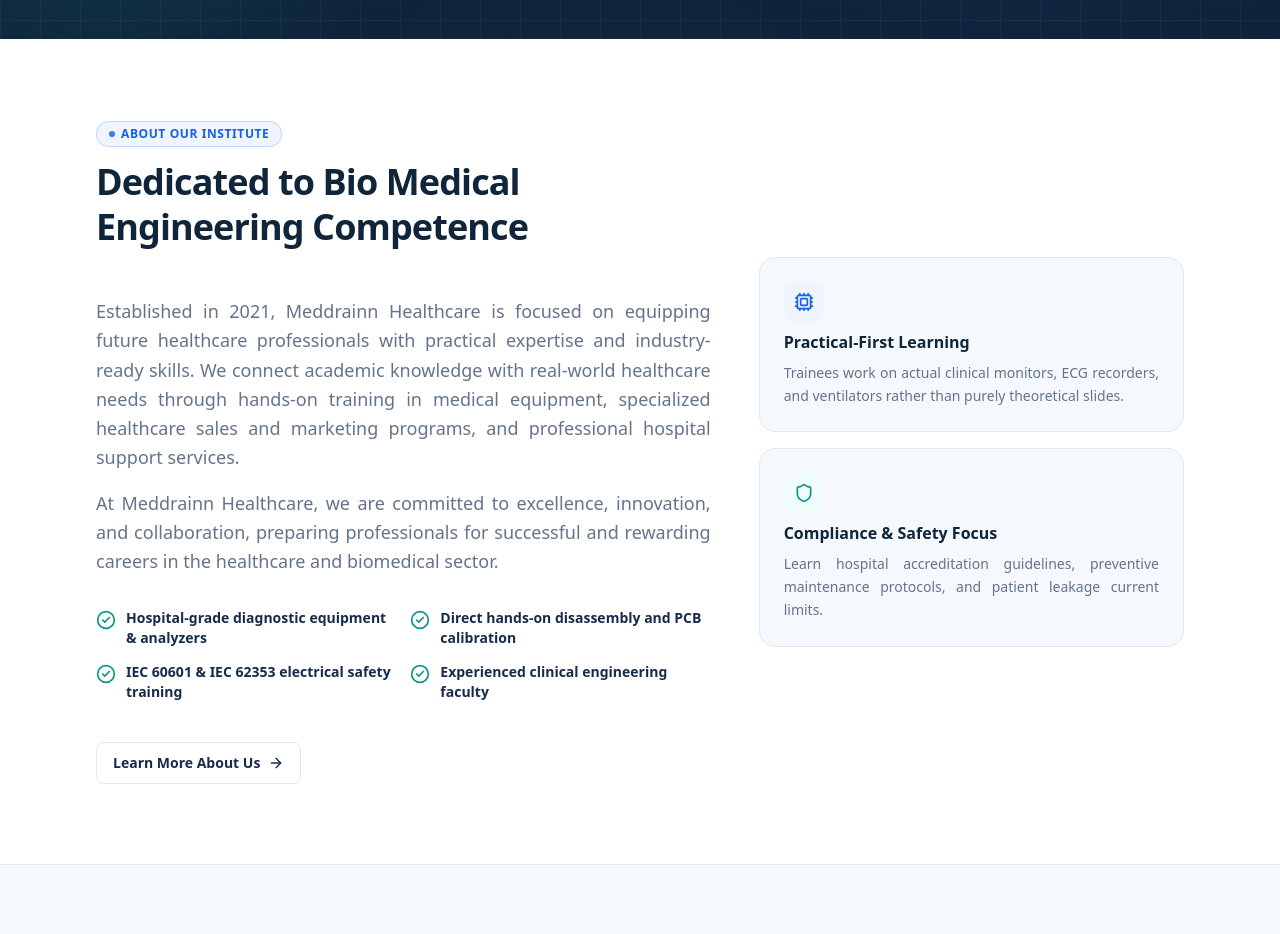
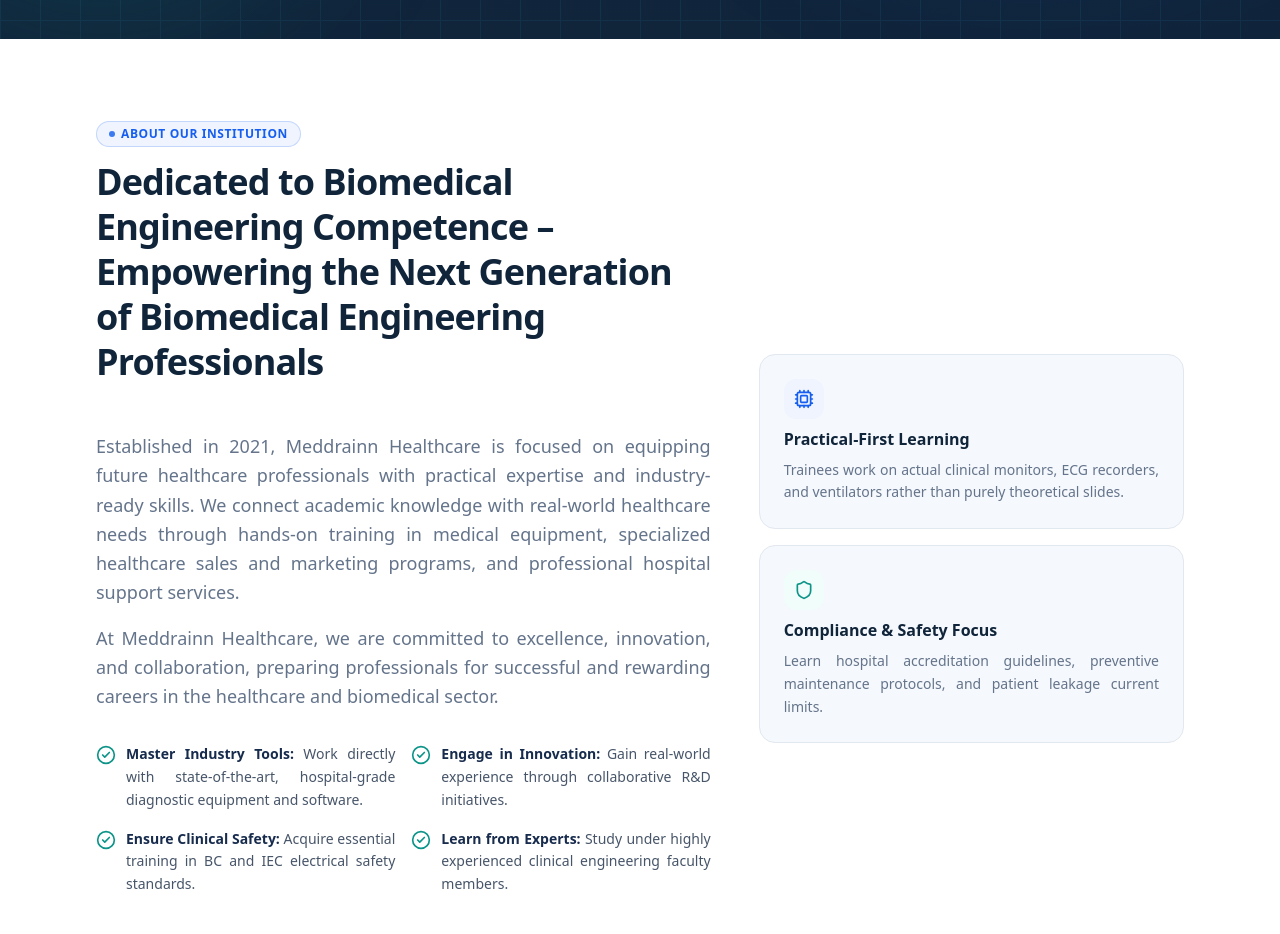
Before and after one commit to tnsurya7/meddrainnhealthcare, a Next.js app: page / in a window 1280 px wide. Shown: the part 820-1754 px from the top of the page. Built offline with nearby package versions, Linux system fonts and the light colour scheme; no server answers.

Commit message:
feat(about): update about section heading and feature highlights

```diff
--- a/src/components/home/AboutPreviewSection.tsx
+++ b/src/components/home/AboutPreviewSection.tsx
@@ -11,10 +11,26 @@
 
 export function AboutPreviewSection({ aboutContent }: AboutPreviewProps) {
   const highlights = [
-    "Hospital-grade diagnostic equipment & analyzers",
-    "Direct hands-on disassembly and PCB calibration",
-    "IEC 60601 & IEC 62353 electrical safety training",
-    "Experienced clinical engineering faculty",
+    {
+      title: "Master Industry Tools",
+      description:
+        "Work directly with state-of-the-art, hospital-grade diagnostic equipment and software.",
+    },
+    {
+      title: "Engage in Innovation",
+      description:
+        "Gain real-world experience through collaborative R&D initiatives.",
+    },
+    {
+      title: "Ensure Clinical Safety",
+      description:
+        "Acquire essential training in BC and IEC electrical safety standards.",
+    },
+    {
+      title: "Learn from Experts",
+      description:
+        "Study under highly experienced clinical engineering faculty members.",
+    },
   ];
 
   return (
@@ -24,8 +40,8 @@
           {/* Left Text */}
           <div className="lg:col-span-7 space-y-6">
             <SectionHeading
-              badge="About Our Institute"
-              title="Dedicated to Bio Medical Engineering Competence"
+              badge="About Our Institution"
+              title="Dedicated to Biomedical Engineering Competence – Empowering the Next Generation of Biomedical Engineering Professionals"
               align="left"
               className="mb-6"
             />
@@ -41,11 +57,14 @@
               ))}
             </div>
 
-            <div className="grid grid-cols-1 sm:grid-cols-2 gap-3.5 pt-2">
+            <div className="grid grid-cols-1 sm:grid-cols-2 gap-4 pt-2">
               {highlights.map((h, i) => (
                 <div key={i} className="flex items-start gap-2.5">
                   <CheckCircle2 className="w-5 h-5 text-[#0D9488] shrink-0 mt-0.5" />
-                  <span className="text-sm font-semibold text-[#172B4D]">{h}</span>
+                  <p className="text-sm leading-relaxed text-[#475569]">
+                    <strong className="font-semibold text-[#172B4D]">{h.title}: </strong>
+                    {h.description}
+                  </p>
                 </div>
               ))}
             </div>
```
